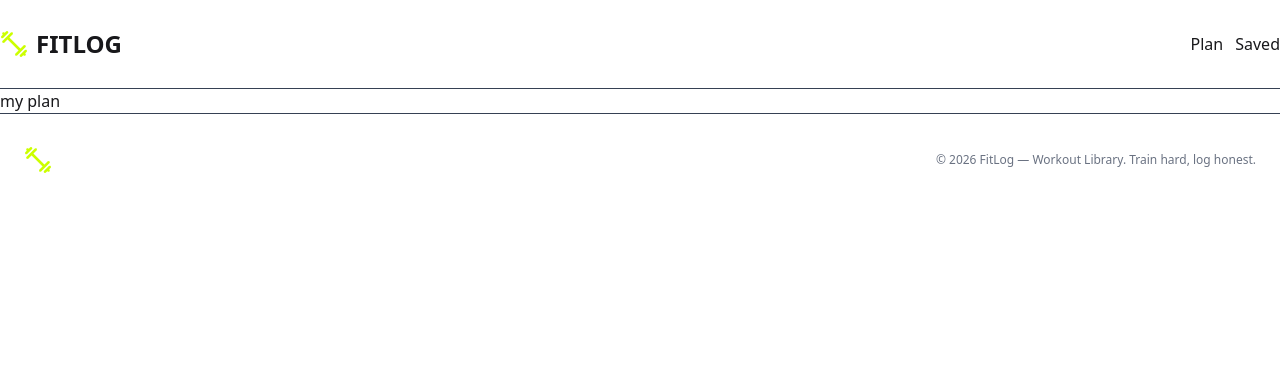
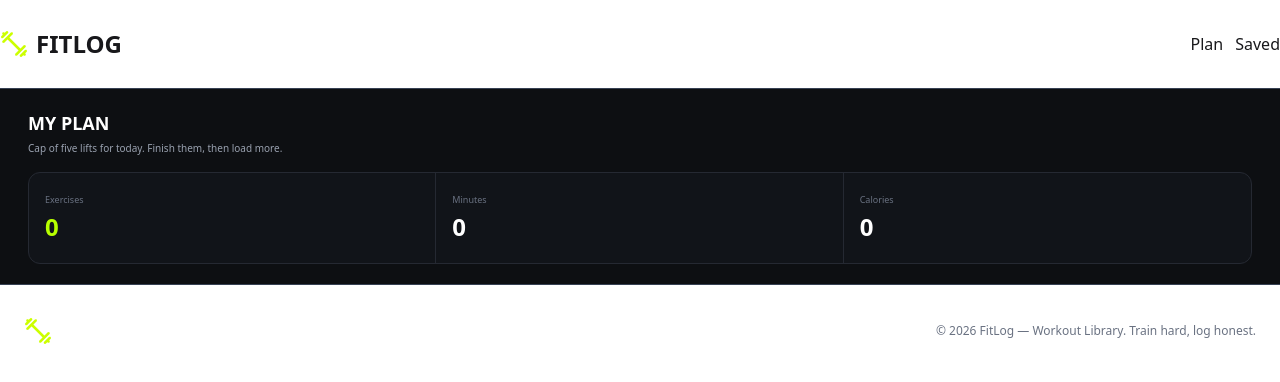
Before and after one commit to smraseldev07/ph-assignment-6, a Next.js app: page /my-plan in a window 1280 px wide. Shown: the top 382 px of the page. Built offline with nearby package versions, Linux system fonts and the light colour scheme.

Commit message:
save later funtion added

```diff
--- a/src/app/[id]/page.tsx
+++ b/src/app/[id]/page.tsx
@@ -2,6 +2,7 @@
 import React from 'react';
 import Image from 'next/image';
 import TodayplanButton from '@/component/Todaysplan/TodayplanButton';
+import SavelaterButton from '@/component/Todaysplan/SavelaterButton';
 
 interface propparam {
     params : {
@@ -175,10 +176,7 @@ const WorkoutDetail = async({params} : propparam) => {
 
               <TodayplanButton detail = {detail}></TodayplanButton>
 
-              <button className="inline-flex h-8 items-center gap-2 rounded-md border border-[#343943] px-4 text-[10px] font-medium text-gray-300 transition hover:border-gray-500 hover:text-white">
-                <span>♡</span>
-                Save for later
-              </button>
+              <SavelaterButton detail = {detail}></SavelaterButton>
 
             </div>
 
--- a/src/app/my-plan/page.tsx
+++ b/src/app/my-plan/page.tsx
@@ -5,15 +5,47 @@ import { WorkoutContext } from "@/context/WorkoutContext"
 import { useContext } from "react"
 
 const MyplanPage = () => {
-    const { todayplan } = useContext(WorkoutContext)
+    const { todayplan , save } = useContext(WorkoutContext)
 
-    console.log(todayplan);
+    console.log(save);
+
+
+
 
     return (
 
 
         <div>
-            <h2>my plan </h2>
+            <section className="bg-[#0d0f12] px-7 py-5 text-white container mx-auto">
+  <div>
+    <h2 className="text-lg font-bold uppercase">My Plan</h2>
+    <p className="mt-1 text-[10px] text-gray-400">
+      Cap of five lifts for today. Finish them, then load more.
+    </p>
+  </div>
+
+  <div className="mt-4 grid grid-cols-3 rounded-xl border border-[#252932] bg-[#111419]">
+
+    {/* Exercises */}
+    <div className="border-r border-[#252932] px-4 py-5">
+      <p className="text-[9px] text-gray-500">Exercises</p>
+      <h3 className="mt-1 text-2xl font-bold text-[#b7ff00]">0</h3>
+    </div>
+
+    {/* Minutes */}
+    <div className="border-r border-[#252932] px-4 py-5">
+      <p className="text-[9px] text-gray-500">Minutes</p>
+      <h3 className="mt-1 text-2xl font-bold">0</h3>
+    </div>
+
+    {/* Calories */}
+    <div className="px-4 py-5">
+      <p className="text-[9px] text-gray-500">Calories</p>
+      <h3 className="mt-1 text-2xl font-bold">0</h3>
+    </div>
+
+  </div>
+</section>
         </div>
     );
 };
--- /dev/null
+++ b/src/component/Todaysplan/SavelaterButton.tsx
@@ -0,0 +1,55 @@
+'use client'
+import { WorkoutContext } from '@/context/WorkoutContext';
+import { tworkout } from '@/types';
+import React, { useContext } from 'react';
+import { Bounce, toast } from 'react-toastify';
+
+
+
+const SavelaterButton = ({detail} : {detail : tworkout}) => {
+  const { save, setsave } = useContext(WorkoutContext) as {
+    save: tworkout[];
+    setsave: React.Dispatch<React.SetStateAction<tworkout[]>>;
+  };
+
+    const handlesavelater = () => {
+         if (save.some(item => item.id === detail.id)) {
+toast.error('Invalid Already Added', {
+position: "top-right",
+autoClose: 5000,
+hideProgressBar: false,
+closeOnClick: false,
+pauseOnHover: true,
+draggable: true,
+progress: undefined,
+theme: "dark",
+transition: Bounce,
+});
+    return;
+  }
+
+    console.log('kutu' , detail);
+    setsave([...save, detail])
+    toast.success('Added', {
+position: "top-right",
+autoClose: 5000,
+hideProgressBar: false,
+closeOnClick: false,
+pauseOnHover: true,
+draggable: true,
+progress: undefined,
+theme: "dark",
+transition: Bounce,
+});
+
+}
+    return (
+
+           <button onClick={() => handlesavelater()} className="inline-flex h-8 items-center gap-2 rounded-md border border-[#343943] px-4 text-[10px] font-medium text-gray-300 transition hover:border-gray-500 hover:text-white">
+                <span>♡</span>
+                Save for later
+              </button>
+    );
+};
+
+export default SavelaterButton;
```
